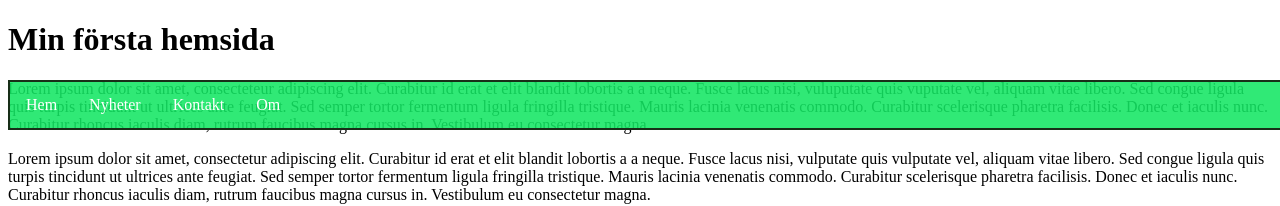
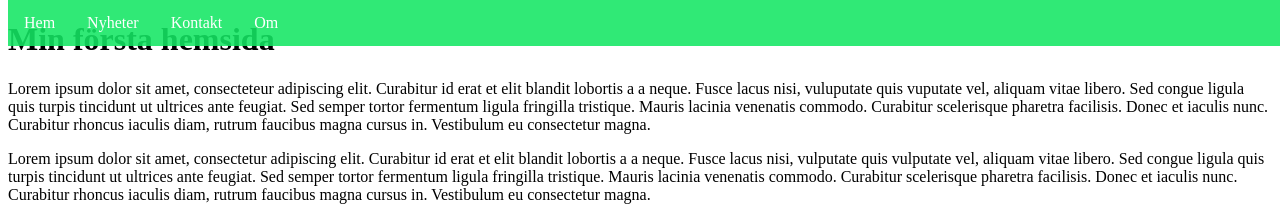
Before and after one commit to evan266/last-one, a plain HTML site: page index.html in a window 1280 px wide. Shown: the top 206 px of the page. Drawn offline with Linux system fonts and the light colour scheme.

Commit message:
Add files via upload

```diff
--- a/navigation.css
+++ b/navigation.css
@@ -22,7 +22,4 @@ ul {
         background-color: rgba(85, 247, 112, 0.726);
     }
 
-    ul {position: fixed; top: 20; width: 100%;}
-    ul {
-        border: 2px solid rgb(24, 46, 24)
-    }
+    ul {position: fixed; top: 0; width: 100%;}
```
